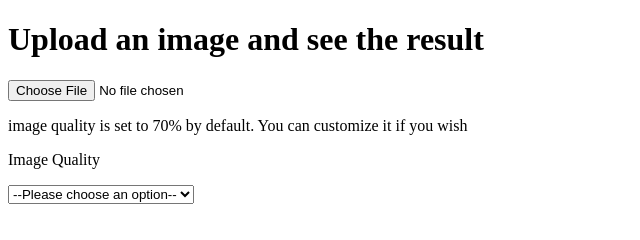
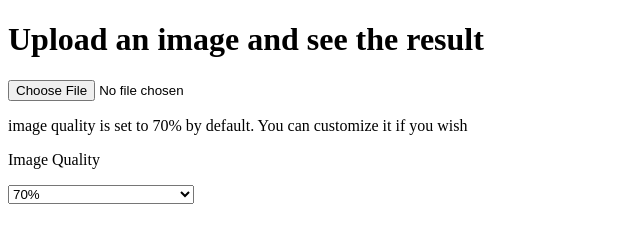
Before and after one commit to MaxSultan/img-compressor, a plain HTML site: page index.html in a window 1280 px wide. Shown: the whole page, without its empty margins (0-640 px from the left). Drawn offline with Linux system fonts and the light colour scheme.

Commit message:
set default value to 70% as documented

```diff
--- a/index.html
+++ b/index.html
@@ -37,7 +37,7 @@
             <option value="0.4">40%</option>
             <option value="0.5">50%</option>
             <option value="0.6">60%</option>
-            <option value="0.7">70%</option>
+            <option value="0.7" selected>70%</option>
             <option value="0.8">80%</option>
             <option value="0.9">90%</option>
             <option value="1.0">100%</option>
```
